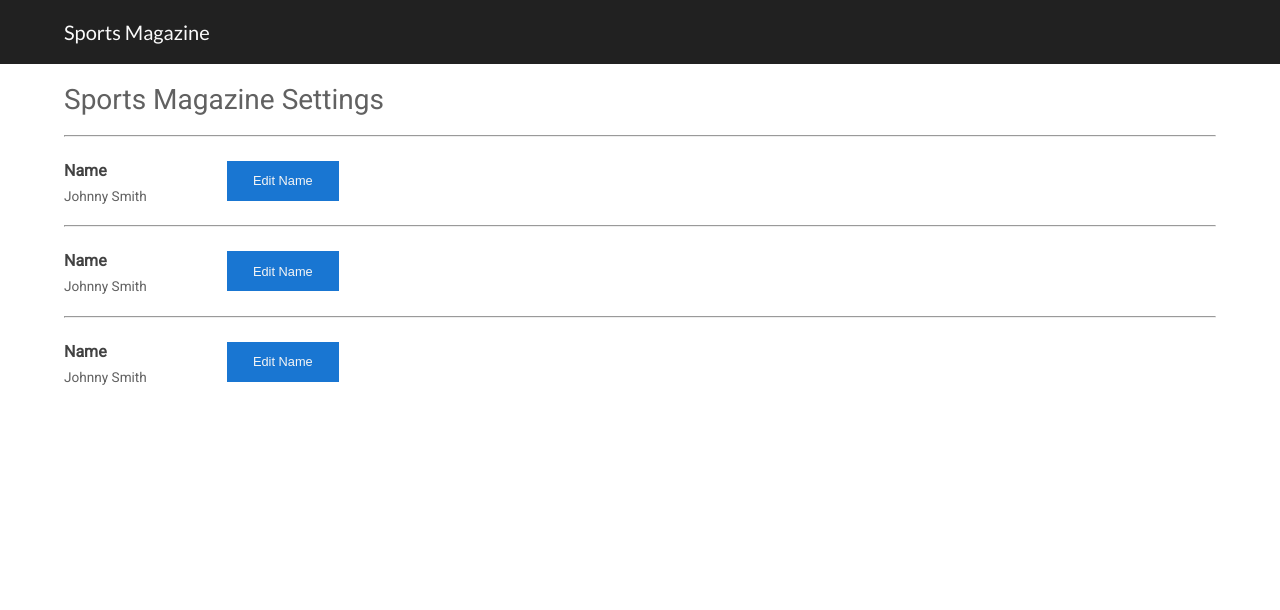
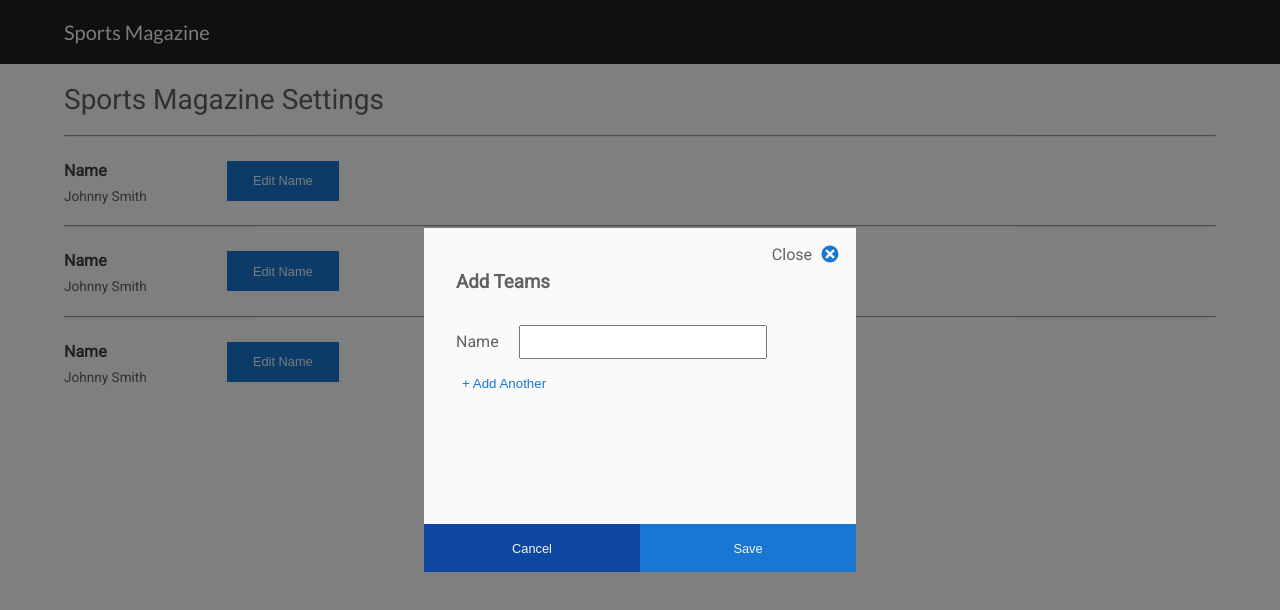
Before and after one commit to Christian-Paul/boa-challenge, a React (Create React App) app: page / in a window 1280 px wide. Shown: the top 610 px of the page. Built offline with nearby package versions, Linux system fonts and the light colour scheme.

Commit message:
add modal default layout and styles

```diff
--- a/src/App.js
+++ b/src/App.js
@@ -3,6 +3,7 @@ import './App.css';
 import Navbar from './components/Navbar.jsx';
 //import SettingsContainer from './containers/SettingsContainer.js';
 import Settings from './components/Settings.jsx';
+import Modal from './components/Modal.jsx';
 
 class App extends Component {
   render() {
@@ -10,6 +11,7 @@ class App extends Component {
       <div className='app'>
         <Navbar page='Sports Magazine' />
         <Settings />
+        <Modal />
       </div>
     );
   }
--- /dev/null
+++ b/src/components/Modal.jsx
@@ -0,0 +1,26 @@
+import React from 'react';
+import '../styles/Modal.css';
+
+const closeIcon = 'M10 1.6c-4.639 0-8.4 3.761-8.4 8.4s3.761 8.4 8.4 8.4 8.4-3.761 8.4-8.4c0-4.639-3.761-8.4-8.4-8.4zM14.789 13.061l-1.729 1.729-3.060-3.061-3.061 3.060-1.729-1.729 3.062-3.060-3.061-3.061 1.729-1.728 3.060 3.060 3.061-3.061 1.729 1.729-3.062 3.061 3.061 3.061z'
+
+const Modal = () => (
+	<div className='modal-background'>
+		<div className='modal'>
+			<h3 className='modal-title'>Add Teams</h3>
+			<div className='modal-input-row'>
+				Name <input className='modal-input' type='text'></input>
+			</div>
+			<button className='modal-button modal-cancel'>Cancel</button>
+			<button className='modal-button modal-save'>Save</button>
+			<button className='add-team'>+ Add Another</button>
+			<div className='modal-close'>
+				Close
+				<svg width='20' height='20' viewBox='0 0 20 20' className='close-icon'>
+					<path d={closeIcon}></path>
+				</svg>
+			</div>
+		</div>
+	</div>
+)
+
+export default Modal
--- /dev/null
+++ b/src/styles/Modal.css
@@ -0,0 +1,80 @@
+.modal-background {
+	background-color: rgba(0, 0, 0, 0.5);
+	z-index: 1000;
+	height: 100%;
+	width: 100%;
+	position: fixed;
+	top: 0;
+	left: 0;
+	display: flex;
+	justify-content: center;
+	align-items: center;
+}
+
+.modal {
+	background-color: #fafafa;
+	width: 25rem;
+	height: 20rem;
+	display: flex;
+	flex-direction: column;
+	padding: 1.5rem 0rem 0rem 2rem;
+	color: #626262;
+	position: relative;
+}
+
+.modal-input {
+	max-width: 60%;
+	width: 20rem;
+	height: 1.75rem;
+	margin-left: 1rem;
+}
+
+.modal-title {
+	margin-bottom: 2rem;
+}
+
+.add-team {
+	color: #1976D2;
+	margin-top: 1rem;
+	cursor: pointer;
+	border: none;
+	background-color: #fafafa;
+	width: 8rem;
+	text-align: left;
+}
+
+.modal-button {
+	position: absolute;
+	bottom: 0;
+	border: none;
+	cursor: pointer;
+	color: #f5f5f5;
+	height: 3rem;
+	width: 50%;
+	font-size: 0.8rem;
+}
+
+.modal-cancel {
+	left: 0;
+	background-color: #0D47A1;
+}
+
+.modal-save {
+	right: 0;
+	background-color: #1976D2;
+}
+
+.modal-close {
+	position: absolute;
+	top: 0;
+	right: 0;
+	padding: 1rem;
+	cursor: pointer;
+	display: flex;
+	align-items: center;
+}
+
+.close-icon {
+	fill: #1976D2;
+	margin-left: 0.5rem;
+}
```
